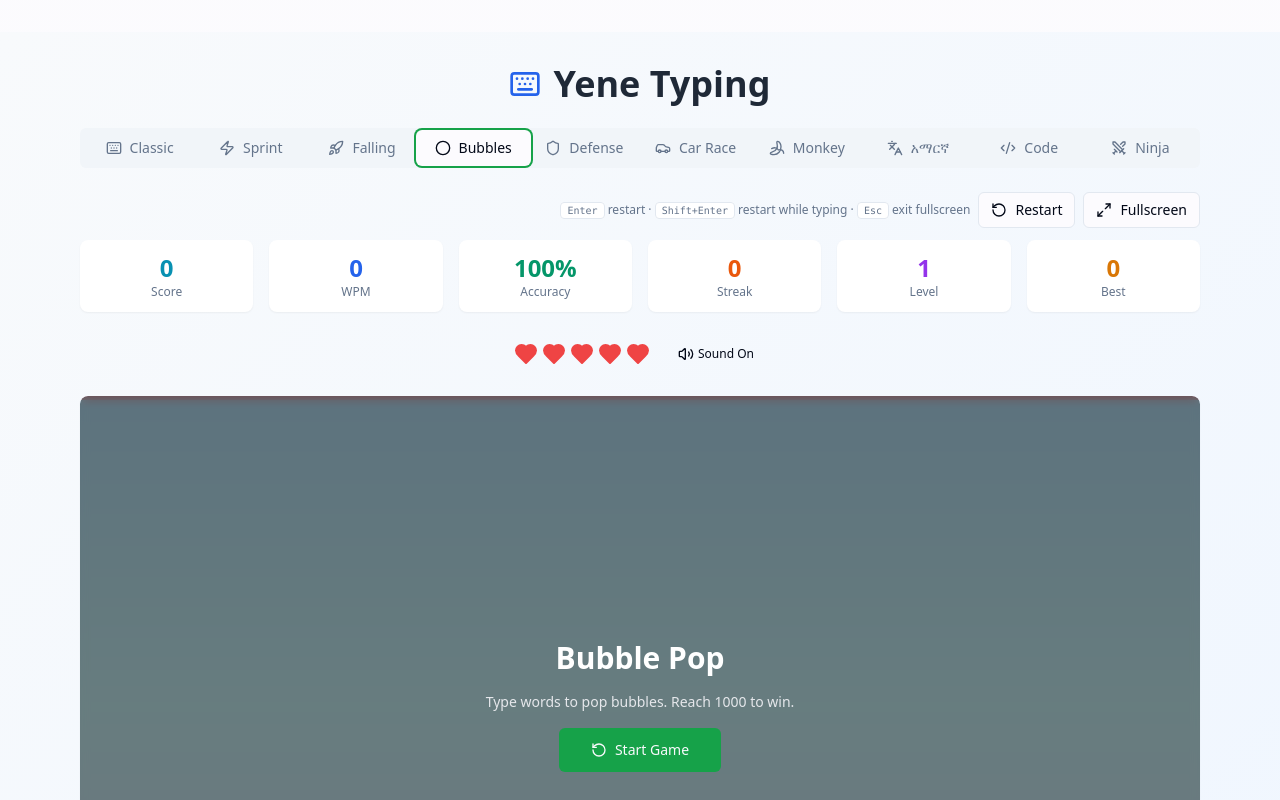
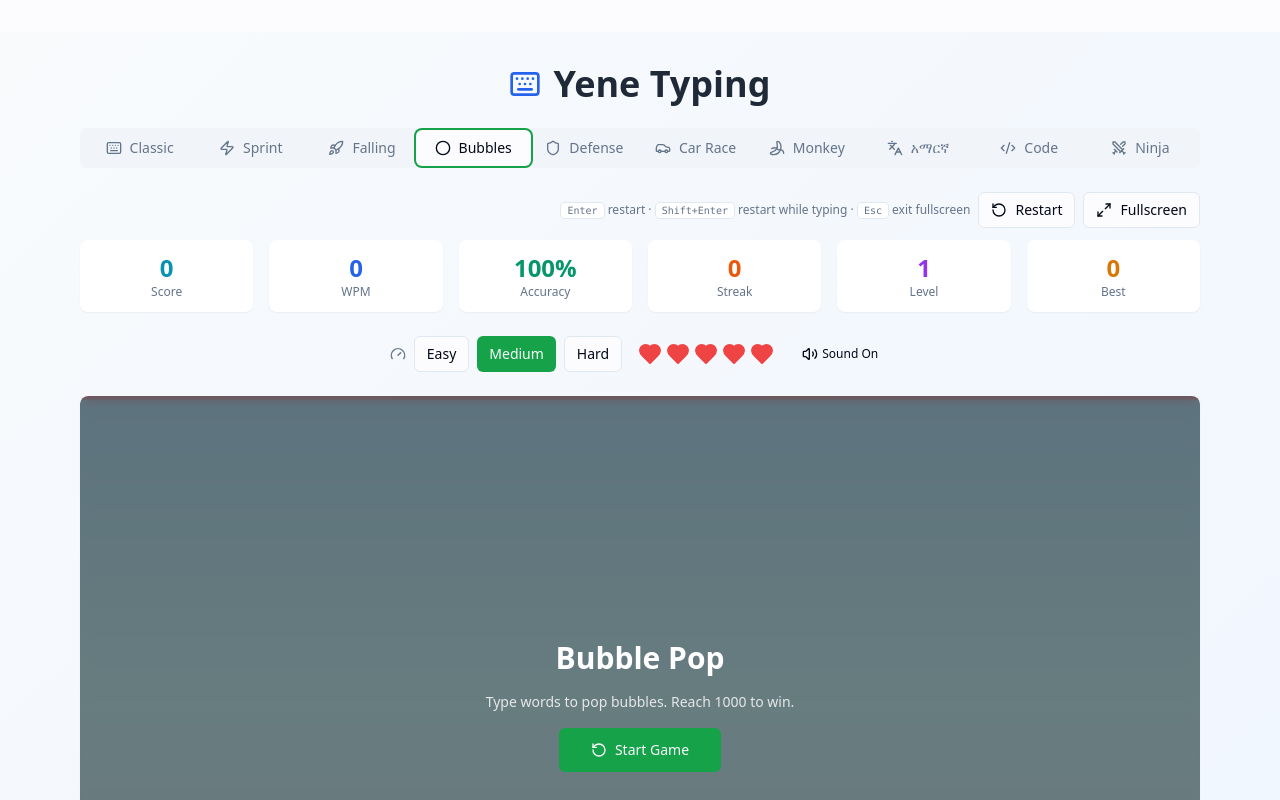
Before and after one commit to Menelik2/quick-type-tally, a React (Vite) app: page / in a window 1280 px wide. Both pictures are taken after a click on the tab "Bubbles". Shown: the top 800 px of the page. Built offline with nearby package versions, Linux system fonts and the light colour scheme.

Commit message:
Changes
Co-authored-by: Menelik2 <23700386+Menelik2@users.noreply.github.com>

```diff
--- a/src/components/games/BubblePop.tsx
+++ b/src/components/games/BubblePop.tsx
@@ -267,12 +267,14 @@ export default function BubblePop() {
         ))}
       </div>
 
-      <div className="flex items-center justify-center gap-4">
+      <div className="flex items-center justify-center gap-4 flex-wrap">
+        <LevelSelect value={difficulty} onChange={changeDifficulty} />
         <div className="flex gap-1">
-          {Array.from({ length: 5 }).map((_, i) => (
+          {Array.from({ length: maxLives }).map((_, i) => (
             <Heart key={i} className={`w-6 h-6 transition-all ${i < lives ? 'text-red-500 fill-red-500' : 'text-gray-300'}`} />
           ))}
         </div>
+
         <Button variant="ghost" size="sm" onClick={() => setSoundOn(v => !v)} className="gap-1">
           {soundOn ? <Volume2 className="w-4 h-4" /> : <VolumeX className="w-4 h-4" />}
           <span className="text-xs">{soundOn ? 'Sound On' : 'Muted'}</span>
```
